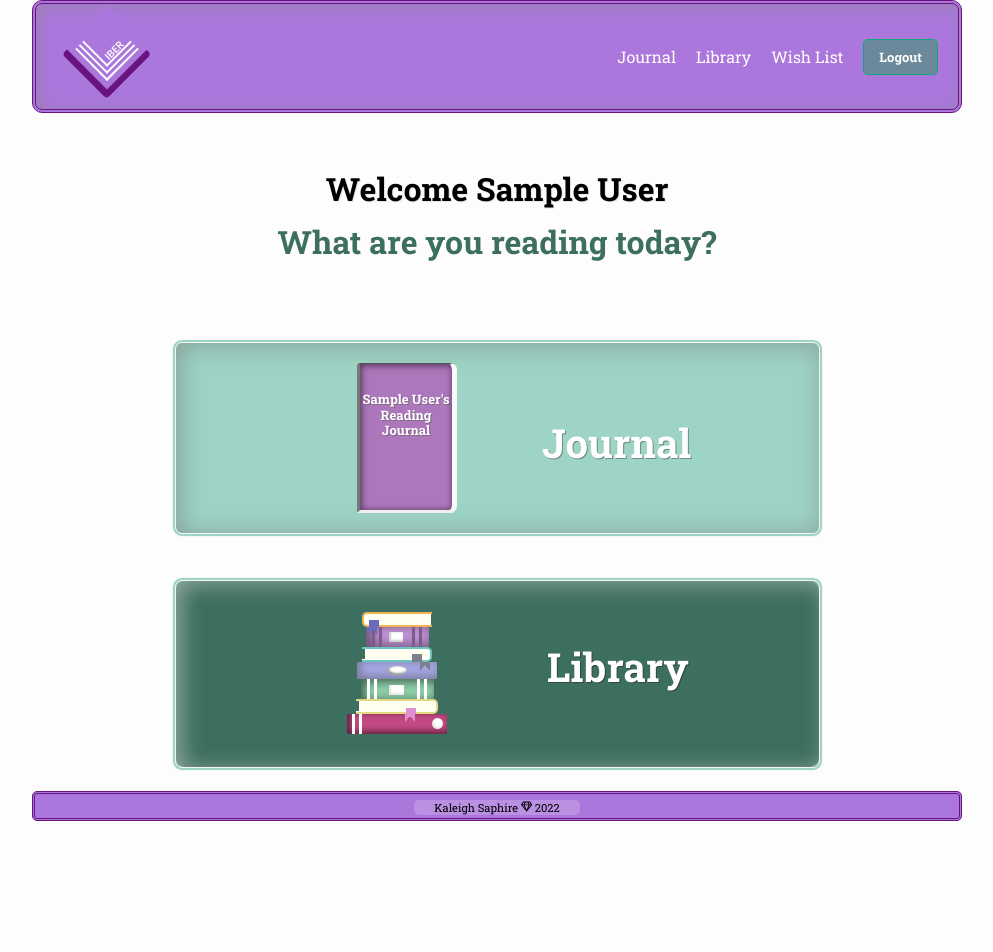
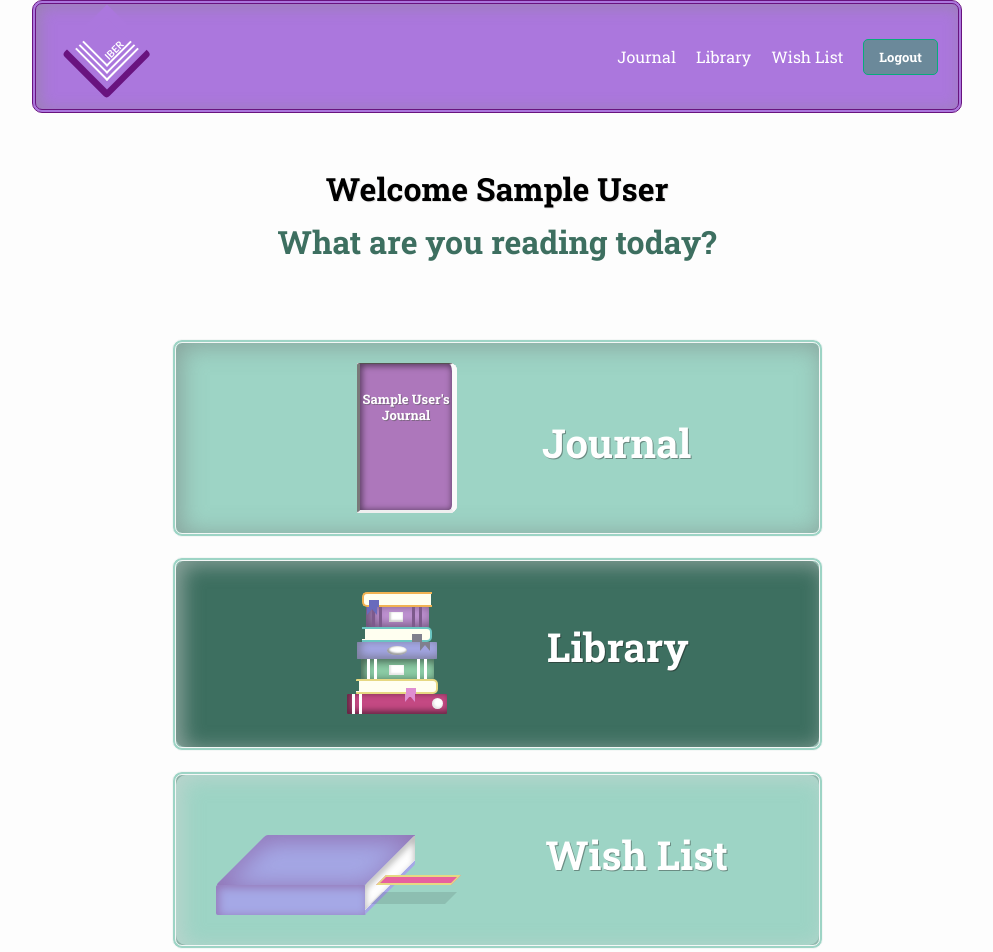
Before and after one commit to kaleighsaphire/mern-project, a React (Create React App) app in the folder frontend/: page / in a window 1280 px wide. Shown: the top 952 px of the page, without its empty margins (143-1136 px from the left). Before the commit the page ends 824 px from the top, so only its background shows below. Built offline with nearby package versions, Linux system fonts and the light colour scheme; sample sign-in values are in the browser's storage.

Commit message:
Wishlist Dashboard link with CSS animation

```diff
--- a/frontend/src/index.css
+++ b/frontend/src/index.css
@@ -682,6 +682,91 @@ h3 {
   margin: 0 0 0 58px;
   background: rgb(223, 142, 209);
 }
+/*************************/
+/****************Bookmark*/
+.bookmark-container {
+  display: flex;
+  justify-content: center;
+  align-items: center;
+  height: 170px;
+  padding-right: 5%;
+  border-radius: 10px;
+  background-color: rgb(157, 212, 197);
+  box-shadow: inset 6px 3px 20px 1px rgba(214, 213, 213, 0.5);
+}
+.book-cover {
+  position: absolute;
+  height: 50px;
+  width: 150px;
+  left: 30%;
+  border-radius: 2px;
+  background: rgb(165, 168, 230);
+  box-shadow: inset 5px 4px 20px 1px rgba(121, 55, 126, 0.5);
+  transform: skew(-45deg);
+}
+.book-cover:after {
+  position: absolute;
+  content: "";
+  height: 50px;
+  width: 25px;
+  top: 15px;
+  left: 149px;
+  background: #fff;
+  border-radius: 2px;
+  border-right: 5px solid rgb(165, 168, 230);
+  box-shadow: inset 4px 0px 5px 1px rgba(116, 115, 115, 0.5);
+  transform: skew(0deg, 45deg);
+}
+.book-spine {
+  position: absolute;
+  height: 30px;
+  width: 150px;
+  top: 50px;
+  left: 15px;
+  border-radius: 2px;
+  background: rgb(165, 168, 230);
+  box-shadow: inset 2px 2px 8px 1px rgba(138, 92, 157, 0.6);
+  transform: skew(45deg, 0deg);
+}
+.bookmark {
+  position: absolute;
+  height: 10px;
+  width: 75px;
+  top: 40px;
+  left: 160px;
+  border: 2px solid rgb(230, 216, 130);
+  background: rgb(230, 96, 159);
+  z-index: 1;
+/*   transform: skew(-45deg); */
+}
+.bookmark:after {
+  position: absolute;
+  content: "";
+  height: 12px;
+  width: 75px;
+  top: 15px;
+  left: 11px;
+  background: rgba(0, 0 , 0, .1);
+}
+.book-cover:hover .bookmark{
+  position: absolute;
+  height: 10px;
+  width: 20px;
+}
+.book-cover:hover .bookmark:after {
+  width: 20px;
+  left: 12px;
+}
+.wishlist-dashboard>h2 {
+  position: absolute;
+  text-shadow: 1px 1px rgba(33, 33, 33, 0.4);
+  font-size: 2.5em;
+  margin: -110px 0 0 370px;
+}
+
+.wishlist-dashboard>h2:hover {
+  transform: scale(0.98);
+}
 
 /*************************/
 /*********************Log*/
--- a/frontend/src/pages/Dashboard.jsx
+++ b/frontend/src/pages/Dashboard.jsx
@@ -22,12 +22,14 @@ function Dashboard() {
   }, [user, navigate, isError, message, dispatch])
 
   return (
-    <>
+  <>
     <section className="heading">
       <h1>Welcome {user && user.name}</h1>
       <p>What are you reading today?</p>
     </section>
+
     <section className="page-links">
+
       <section className="link-container">
         <Link to='/blog'>
           <div className="journal-link">
@@ -54,14 +56,14 @@ function Dashboard() {
               </div>
               <div className="page1"></div>
               <div className="front">
-                <h2 className="journal">{user && user.name}'s Reading Journal</h2>
+                <h2 className="journal">{user && user.name}'s Journal</h2>
               </div>
             </div>
             <div className="blog-dashboard"><h2>Journal</h2></div>
           </div>
         </Link>
       </section>
-    </section>
+
       <section className="link-container">
         <Link to='/library'>
           <div className="bg">
@@ -96,8 +98,22 @@ function Dashboard() {
             </div>
           </div>
         </Link>
+      </section>
+        <section className="link-container">
+          <Link to='/wishlist'>
+            <div className="bookmark-container">
+              <div className="book-cover">
+                <div className="book-spine"></div>
+                <div className="bookmark"></div>
+              </div>
+            </div>
+            <div className="wishlist-dashboard">
+              <h2>Wish List</h2>
+            </div>
+          </Link>
+        </section>
     </section>
-    </>
+  </>
   )
 }
 
```
